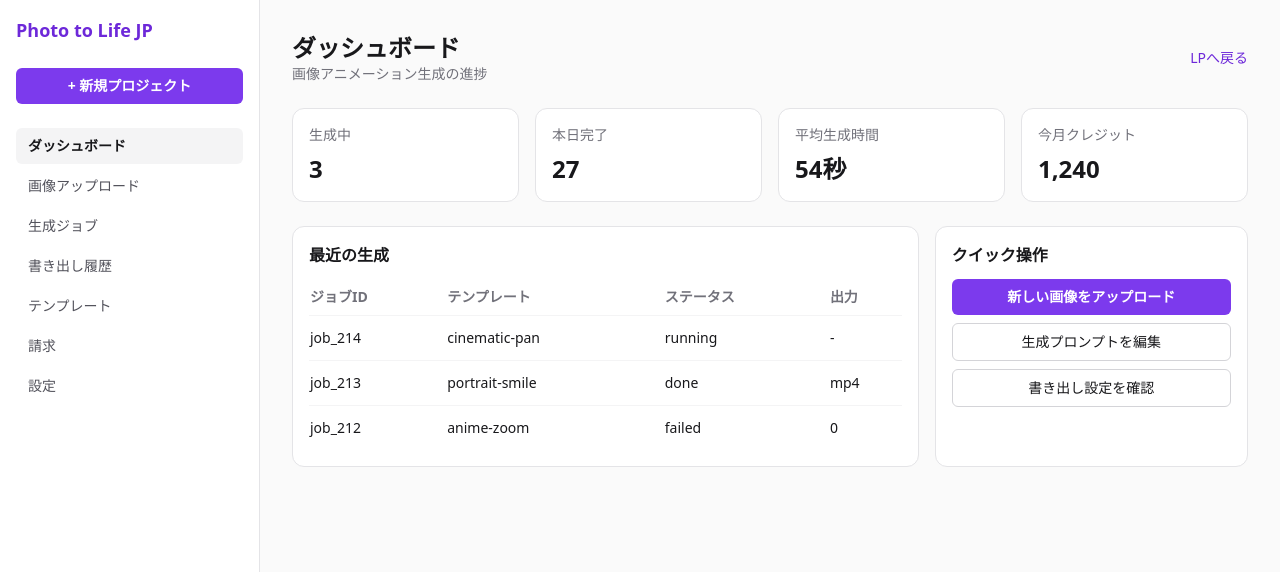
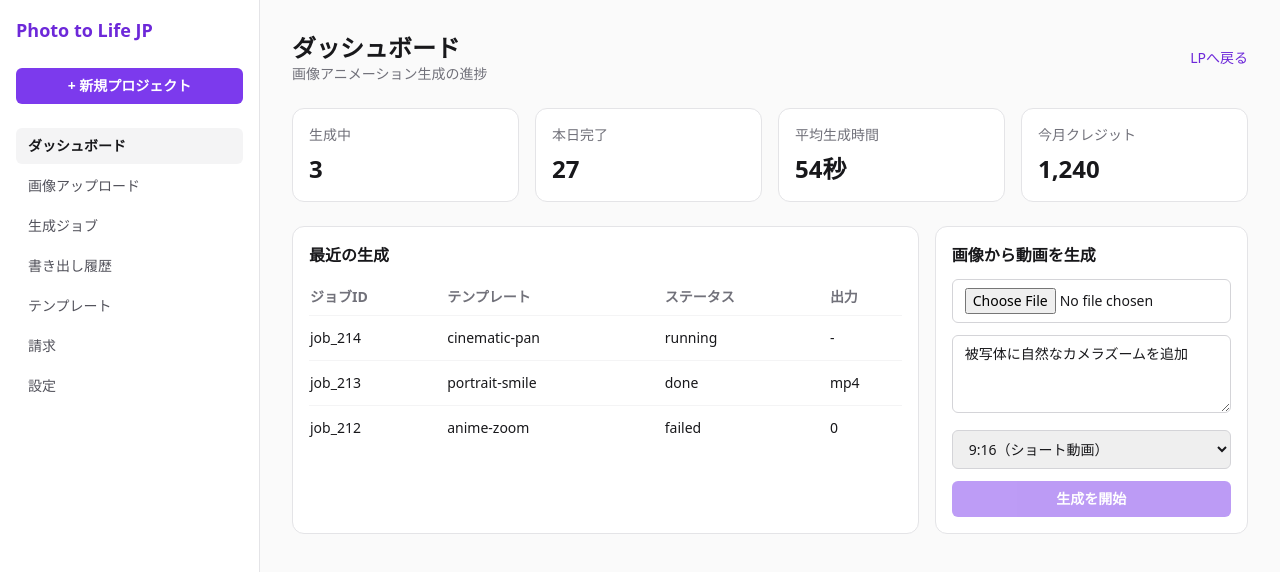
Before and after one commit to nanameru/openclaw-workspace, a Next.js app: page /dashboard in a window 1280 px wide. Shown: the top 572 px of the page. Built offline with nearby package versions, Linux system fonts and the light colour scheme; no server answers.

Commit message:
feat: add JP video generation job flow and dashboard uploader

```diff
--- /dev/null
+++ b/app/api/generate/[jobId]/download/route.ts
@@ -0,0 +1,20 @@
+import { NextResponse } from "next/server";
+import { getVideoJob } from "@/lib/video-jobs";
+
+export const runtime = "nodejs";
+
+export const GET = async (
+  _req: Request,
+  { params }: { params: { jobId: string } }
+) => {
+  const job = getVideoJob(params.jobId);
+  if (!job || job.status !== "done") {
+    return NextResponse.json({ error: "動画はまだ生成されていません。" }, { status: 404 });
+  }
+
+  return NextResponse.json({
+    message: "MVP版のためダミー出力です。実運用では署名付きURLを返します。",
+    jobId: job.id,
+    fileName: `${job.id}.mp4`
+  });
+};
--- /dev/null
+++ b/app/api/generate/[jobId]/route.ts
@@ -0,0 +1,26 @@
+import { NextResponse } from "next/server";
+import { getVideoJob } from "@/lib/video-jobs";
+
+export const runtime = "nodejs";
+
+export const GET = async (
+  _req: Request,
+  { params }: { params: { jobId: string } }
+) => {
+  const job = getVideoJob(params.jobId);
+  if (!job) {
+    return NextResponse.json({ error: "ジョブが見つかりません。" }, { status: 404 });
+  }
+
+  return NextResponse.json({
+    id: job.id,
+    fileName: job.fileName,
+    prompt: job.prompt,
+    aspectRatio: job.aspectRatio,
+    status: job.status,
+    outputUrl: job.outputUrl ?? null,
+    errorMessage: job.errorMessage ?? null,
+    createdAt: job.createdAt,
+    finishedAt: job.finishedAt ?? null
+  });
+};
--- /dev/null
+++ b/app/api/generate/route.ts
@@ -0,0 +1,51 @@
+import { NextResponse } from "next/server";
+import { createVideoJob } from "@/lib/video-jobs";
+
+const isAllowedAspectRatio = (value: string): value is "9:16" | "1:1" | "16:9" => {
+  return value === "9:16" || value === "1:1" || value === "16:9";
+};
+
+export const runtime = "nodejs";
+
+export const POST = async (req: Request) => {
+  try {
+    const formData = await req.formData();
+    const file = formData.get("image");
+    const prompt = String(formData.get("prompt") ?? "").trim();
+    const aspectRatioRaw = String(formData.get("aspectRatio") ?? "9:16");
+
+    if (!(file instanceof File)) {
+      return NextResponse.json({ error: "画像ファイルを選択してください。" }, { status: 400 });
+    }
+
+    if (!file.type.startsWith("image/")) {
+      return NextResponse.json({ error: "画像形式のファイルのみ対応しています。" }, { status: 400 });
+    }
+
+    if (!prompt) {
+      return NextResponse.json({ error: "動きの説明を入力してください。" }, { status: 400 });
+    }
+
+    if (prompt.length > 280) {
+      return NextResponse.json({ error: "プロンプトは280文字以内で入力してください。" }, { status: 400 });
+    }
+
+    if (!isAllowedAspectRatio(aspectRatioRaw)) {
+      return NextResponse.json({ error: "画面比率の指定が不正です。" }, { status: 400 });
+    }
+
+    const job = createVideoJob({
+      fileName: file.name,
+      prompt,
+      aspectRatio: aspectRatioRaw
+    });
+
+    return NextResponse.json({
+      jobId: job.id,
+      status: job.status,
+      message: "生成ジョブを受け付けました。"
+    });
+  } catch {
+    return NextResponse.json({ error: "生成ジョブの作成に失敗しました。" }, { status: 500 });
+  }
+};
--- a/app/dashboard/page.tsx
+++ b/app/dashboard/page.tsx
@@ -1,4 +1,5 @@
 import Link from "next/link";
+import { GeneratorPanel } from "@/components/generator-panel";
 
 const kpis = [
   { label: "生成中", value: "3" },
@@ -83,14 +84,7 @@ const DashboardPage = () => {
               </div>
             </section>
 
-            <section className="rounded-xl border border-zinc-200 bg-white p-4">
-              <h2 className="font-semibold">クイック操作</h2>
-              <div className="mt-3 space-y-2">
-                <button className="w-full rounded-md bg-violet-600 px-4 py-2 text-sm font-semibold text-white hover:bg-violet-700">新しい画像をアップロード</button>
-                <button className="w-full rounded-md border border-zinc-300 bg-white px-4 py-2 text-sm">生成プロンプトを編集</button>
-                <button className="w-full rounded-md border border-zinc-300 bg-white px-4 py-2 text-sm">書き出し設定を確認</button>
-              </div>
-            </section>
+            <GeneratorPanel />
           </div>
         </section>
       </div>
--- /dev/null
+++ b/components/generator-panel.tsx
@@ -0,0 +1,137 @@
+"use client";
+
+import { useMemo, useState } from "react";
+
+type JobStatus = "queued" | "running" | "done" | "failed";
+
+const statusLabel: Record<JobStatus, string> = {
+  queued: "待機中",
+  running: "生成中",
+  done: "完了",
+  failed: "失敗"
+};
+
+export const GeneratorPanel = () => {
+  const [image, setImage] = useState<File | null>(null);
+  const [prompt, setPrompt] = useState("被写体に自然なカメラズームを追加");
+  const [aspectRatio, setAspectRatio] = useState<"9:16" | "1:1" | "16:9">("9:16");
+  const [jobId, setJobId] = useState<string | null>(null);
+  const [status, setStatus] = useState<JobStatus | null>(null);
+  const [error, setError] = useState<string>("");
+  const [outputUrl, setOutputUrl] = useState<string | null>(null);
+  const [loading, setLoading] = useState(false);
+
+  const canSubmit = useMemo(() => !!image && !!prompt.trim() && !loading, [image, prompt, loading]);
+
+  const startJob = async () => {
+    if (!image) return;
+    setLoading(true);
+    setError("");
+    setOutputUrl(null);
+
+    try {
+      const formData = new FormData();
+      formData.append("image", image);
+      formData.append("prompt", prompt.trim());
+      formData.append("aspectRatio", aspectRatio);
+
+      const res = await fetch("/api/generate", { method: "POST", body: formData });
+      const data = (await res.json()) as { jobId?: string; status?: JobStatus; error?: string };
+
+      if (!res.ok || !data.jobId || !data.status) {
+        throw new Error(data.error ?? "ジョブ作成に失敗しました。");
+      }
+
+      setJobId(data.jobId);
+      setStatus(data.status);
+      pollJob(data.jobId);
+    } catch (e) {
+      setError(e instanceof Error ? e.message : "ジョブ作成に失敗しました。");
+    } finally {
+      setLoading(false);
+    }
+  };
+
+  const pollJob = async (id: string) => {
+    let active = true;
+
+    while (active) {
+      const res = await fetch(`/api/generate/${id}`, { cache: "no-store" });
+      const data = (await res.json()) as { status?: JobStatus; outputUrl?: string | null; error?: string };
+
+      if (!res.ok || !data.status) {
+        setError(data.error ?? "ジョブ状態の取得に失敗しました。");
+        return;
+      }
+
+      setStatus(data.status);
+      if (data.status === "done") {
+        setOutputUrl(data.outputUrl ?? null);
+        return;
+      }
+
+      if (data.status === "failed") {
+        setError("動画生成に失敗しました。入力内容を見直して再試行してください。");
+        return;
+      }
+
+      await new Promise((resolve) => setTimeout(resolve, 1200));
+    }
+
+    active = false;
+  };
+
+  return (
+    <section className="rounded-xl border border-zinc-200 bg-white p-4">
+      <h2 className="font-semibold">画像から動画を生成</h2>
+      <div className="mt-3 space-y-3 text-sm">
+        <input
+          type="file"
+          accept="image/*"
+          onChange={(e) => setImage(e.target.files?.[0] ?? null)}
+          className="block w-full rounded-md border border-zinc-300 px-3 py-2"
+        />
+
+        <textarea
+          value={prompt}
+          onChange={(e) => setPrompt(e.target.value)}
+          className="w-full rounded-md border border-zinc-300 px-3 py-2"
+          rows={3}
+          placeholder="例: 顔に寄りながら背景をゆっくりパン"
+        />
+
+        <select
+          value={aspectRatio}
+          onChange={(e) => setAspectRatio(e.target.value as "9:16" | "1:1" | "16:9")}
+          className="w-full rounded-md border border-zinc-300 px-3 py-2"
+        >
+          <option value="9:16">9:16（ショート動画）</option>
+          <option value="1:1">1:1（正方形）</option>
+          <option value="16:9">16:9（横動画）</option>
+        </select>
+
+        <button
+          onClick={startJob}
+          disabled={!canSubmit}
+          className="w-full rounded-md bg-violet-600 px-4 py-2 font-semibold text-white disabled:opacity-50"
+        >
+          {loading ? "送信中..." : "生成を開始"}
+        </button>
+
+        {jobId && status && (
+          <p className="text-zinc-600">
+            ジョブID: <span className="font-mono">{jobId}</span> / 状態: {statusLabel[status]}
+          </p>
+        )}
+
+        {outputUrl && (
+          <a href={outputUrl} className="inline-block text-violet-700 underline">
+            生成結果を確認
+          </a>
+        )}
+
+        {error && <p className="text-red-600">{error}</p>}
+      </div>
+    </section>
+  );
+};
--- /dev/null
+++ b/lib/video-jobs.ts
@@ -0,0 +1,67 @@
+import { randomUUID } from "node:crypto";
+
+export type JobStatus = "queued" | "running" | "done" | "failed";
+
+export type VideoJob = {
+  id: string;
+  fileName: string;
+  prompt: string;
+  aspectRatio: "9:16" | "1:1" | "16:9";
+  status: JobStatus;
+  createdAt: number;
+  finishedAt?: number;
+  outputUrl?: string;
+  errorMessage?: string;
+};
+
+const jobs = new Map<string, VideoJob>();
+
+const finishJobLater = (id: string): void => {
+  setTimeout(() => {
+    const existing = jobs.get(id);
+    if (!existing) return;
+
+    jobs.set(id, {
+      ...existing,
+      status: "running"
+    });
+  }, 1200);
+
+  setTimeout(() => {
+    const existing = jobs.get(id);
+    if (!existing) return;
+
+    jobs.set(id, {
+      ...existing,
+      status: "done",
+      finishedAt: Date.now(),
+      outputUrl: `/api/generate/${id}/download`
+    });
+  }, 4000);
+};
+
+export const createVideoJob = ({
+  fileName,
+  prompt,
+  aspectRatio
+}: {
+  fileName: string;
+  prompt: string;
+  aspectRatio: "9:16" | "1:1" | "16:9";
+}): VideoJob => {
+  const id = randomUUID();
+  const job: VideoJob = {
+    id,
+    fileName,
+    prompt,
+    aspectRatio,
+    status: "queued",
+    createdAt: Date.now()
+  };
+
+  jobs.set(id, job);
+  finishJobLater(id);
+  return job;
+};
+
+export const getVideoJob = (id: string): VideoJob | null => jobs.get(id) ?? null;
```
